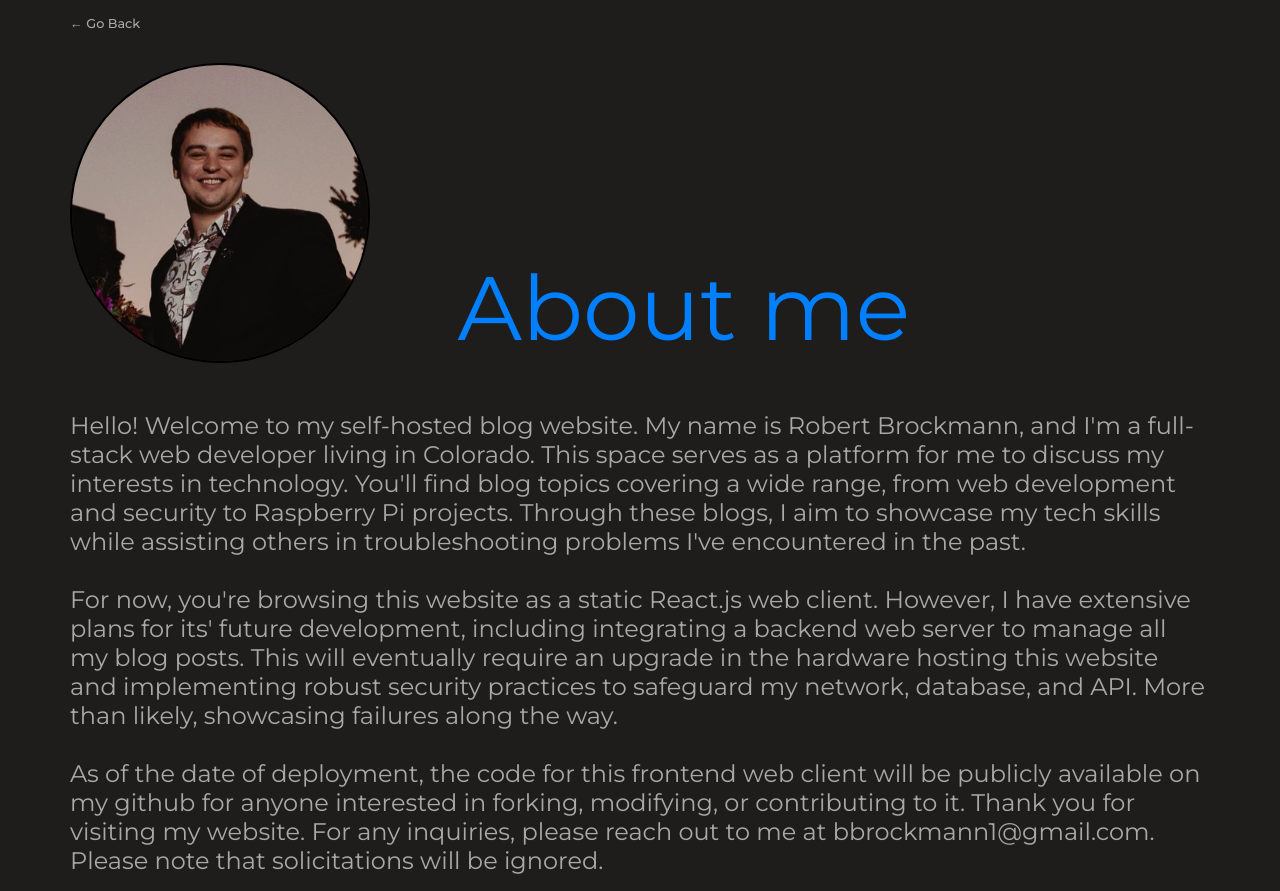
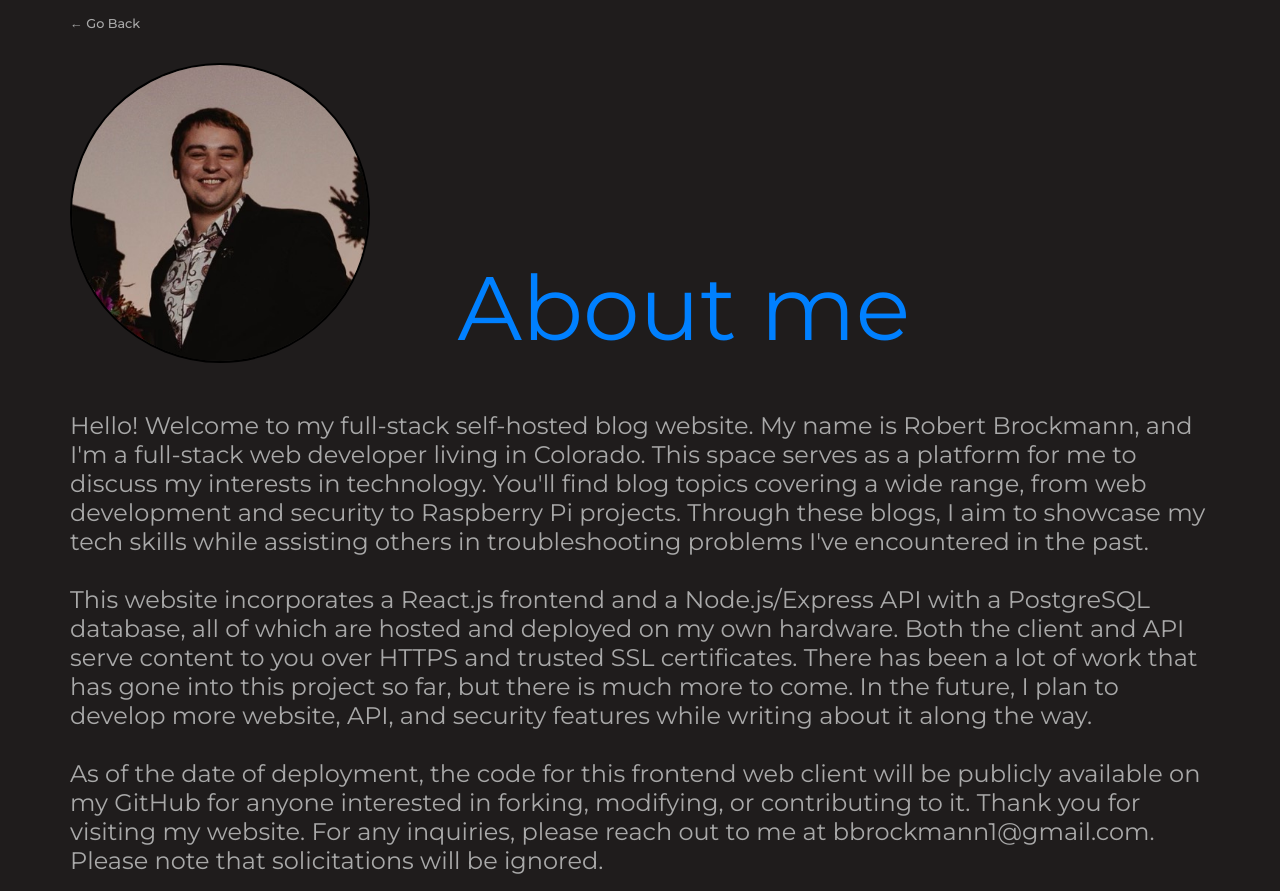
Before and after one commit to bbrockmann1/Perosnal_blog, a React (Create React App) app: page /about in a window 1280 px wide. Built offline with nearby package versions, Linux system fonts and the light colour scheme.

Commit message:
about update

```diff
--- a/package.json
+++ b/package.json
@@ -9,7 +9,6 @@
     "react-scripts": "5.0.1",
     "react-spinners": "^0.13.8"
   },
-  "proxy": "http://localhost:4000",
   "scripts": {
     "start": "react-scripts start",
     "build": "react-scripts build",
--- a/src/pages/About/About.js
+++ b/src/pages/About/About.js
@@ -17,27 +17,13 @@ function About() {
         </div>
         <div className='text-container'>
             <p>
-                Hello! Welcome to my self-hosted blog website. My name is Robert Brockmann,
-                and I'm a full-stack web developer living in Colorado. This space serves as
-                a platform for me to discuss my interests in technology. You'll find blog
-                topics covering a wide range, from web development and security to
-                Raspberry Pi projects. Through these blogs, I aim to showcase my tech
-                skills while assisting others in troubleshooting problems I've encountered
-                in the past.
-                <br/>
-                <br/>
-                For now, you're browsing this website as a static React.js web client. However,
-                I have extensive plans for its' future development, including integrating a
-                backend web server to manage all my blog posts. This will eventually require an
-                upgrade in the hardware hosting this website and implementing robust security
-                practices to safeguard my network, database, and API. More than likely, showcasing failures
-                along the way.
-                <br/>
-                <br/>
-                As of the date of deployment, the code for this frontend web client will be publicly
-                available on my github for anyone interested in forking, modifying, or contributing to
-                it. Thank you for visiting my website. For any inquiries, please reach out to me at bbrockmann1@gmail.com.
-                Please note that solicitations will be ignored.
+            Hello! Welcome to my full-stack self-hosted blog website. My name is Robert Brockmann, and I'm a full-stack web developer living in Colorado. This space serves as a platform for me to discuss my interests in technology. You'll find blog topics covering a wide range, from web development and security to Raspberry Pi projects. Through these blogs, I aim to showcase my tech skills while assisting others in troubleshooting problems I've encountered in the past.
+            <br/>
+            <br/>
+            This website incorporates a React.js frontend and a Node.js/Express API with a PostgreSQL database, all of which are hosted and deployed on my own hardware. Both the client and API serve content to you over HTTPS and trusted SSL certificates. There has been a lot of work that has gone into this project so far, but there is much more to come. In the future, I plan to develop more website, API, and security features while writing about it along the way.
+            <br/>
+            <br/>
+            As of the date of deployment, the code for this frontend web client will be publicly available on my GitHub for anyone interested in forking, modifying, or contributing to it. Thank you for visiting my website. For any inquiries, please reach out to me at bbrockmann1@gmail.com. Please note that solicitations will be ignored.
             </p>
         </div>
     </>
--- a/src/pages/Blog/Blog.js
+++ b/src/pages/Blog/Blog.js
@@ -14,7 +14,7 @@ function Blog() {
 
   useEffect(() => {
     const fetchBlog = () => {
-      fetch(`/blogs/${id}`) // Replace with your server URL
+      fetch(`https://blogapi.xyz:4000/blogs/${id}`) // Replace with your server URL
         .then((res) => res.json())
         .then((data) => {
           setBlog(data[0]);
--- a/src/pages/Home/Home.js
+++ b/src/pages/Home/Home.js
@@ -17,7 +17,7 @@ function Home() {
   }, []);
 
   const fetchBlogs = () => {
-    fetch('/blogs') // Replace with your server URL
+    fetch('https://blogapi.xyz:4000/blogs') // Replace with your server URL
       .then((res) => res.json())
       .then((data) => {
         setOriginalBlogs(data);
```
